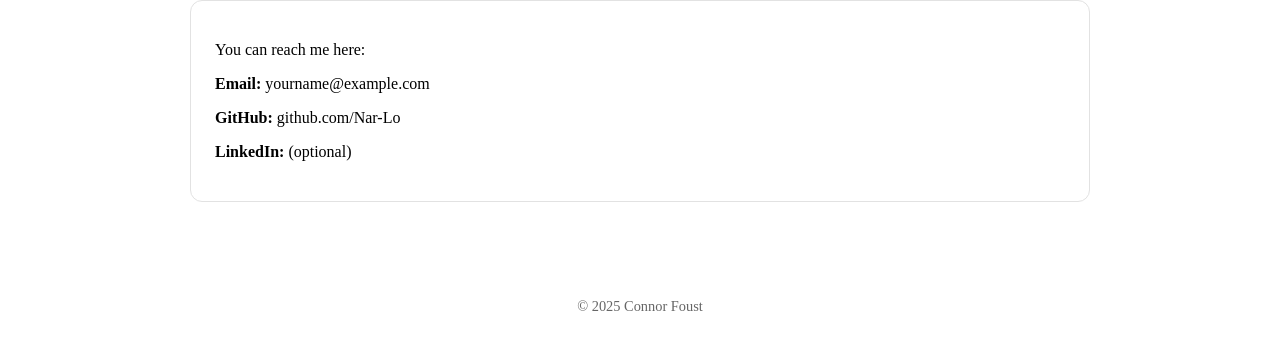
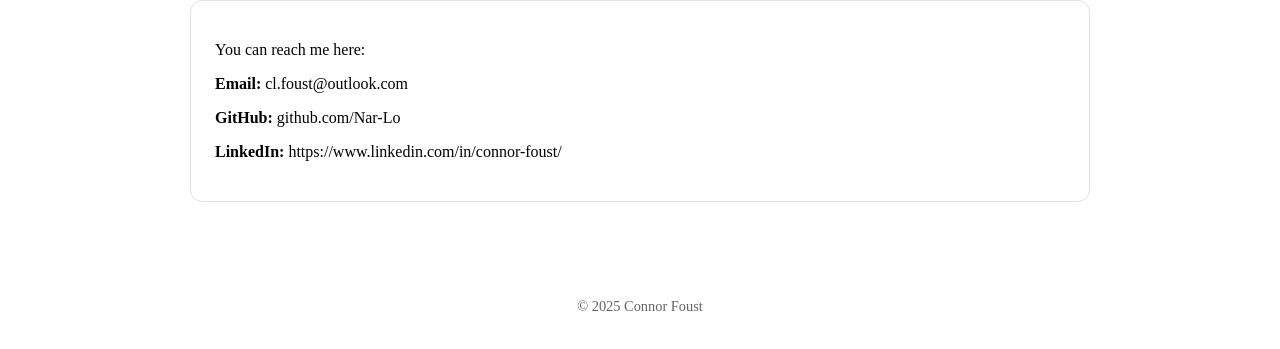
Before and after one commit to Nar-Lo/nar-lo.github.io, a plain HTML site: page contact.html in a window 1280 px wide. Shown: the part 129-478 px from the top of the page. Drawn offline with Linux system fonts and the light colour scheme.

```diff
--- a/contact.html
+++ b/contact.html
@@ -25,9 +25,9 @@
 
 <div class="card">
 <p>You can reach me here:</p>
-<p style="margin-top:1rem;"><strong>Email:</strong> yourname@example.com</p>
+<p style="margin-top:1rem;"><strong>Email:</strong> cl.foust@outlook.com</p>
 <p><strong>GitHub:</strong> github.com/Nar-Lo</p>
-<p><strong>LinkedIn:</strong> (optional)</p>
+<p><strong>LinkedIn:</strong> https://www.linkedin.com/in/connor-foust/</p>
 </div>
 </div>
 
```
